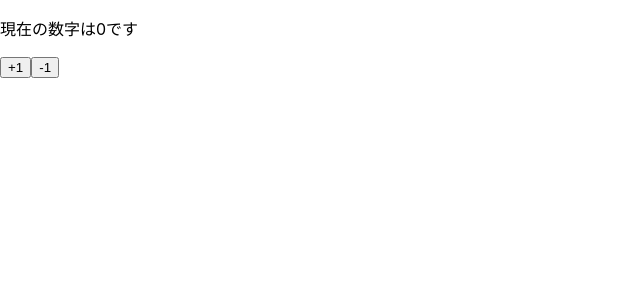
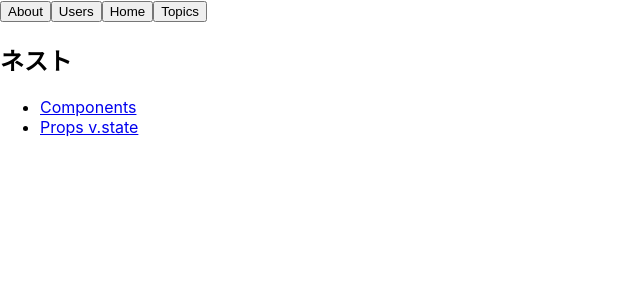
Before and after one commit to IHprogram/react-sample, a React (Create React App) app: page /topics in a window 1280 px wide. Shown: the top 300 px of the page, without its empty margins (0-640 px from the left). Built offline with nearby package versions, Linux system fonts and the light colour scheme.

Commit message:
ReactRouterによるルーティング練習

```diff
--- a/src/components/App.js
+++ b/src/components/App.js
@@ -5,24 +5,96 @@ import { connect } from 'react-redux';
 
 import { countPlus, countMinus } from '../actions'; // ActionsCreatorであるcountPlus、countMiusを読み込み
 
+import {
+  BrowserRouter as Router,
+  Switch,
+  Route,
+  Link,
+  useParams
+} from 'react-router-dom';
+
+import About from './about';
+import Users from './users';
+import { Topics } from './topics';
+import Navi from './navi';
+
+
 // クラスコンポーネントは以下の通り
-class App extends React.Component {
-  render() {
+const App = (hoge) => {
   console.log('クラスコンポは以下の通り');
-    console.log(this); // thisにはAppクラスの中身が入っている
-    const props = this.props
+  console.log(hoge);
+  const props = hoge
+  const index = 11;
+  console.log(props); // thisにはAppクラスの中身が入っている
   return (
     <React.Fragment>
+      <Router>
+        <div>
+
+          <Navi />
+
+          {/* ナビをhistoryオブジェクトで実装したためコメントアウト */}
+          {/* <nav>
+              <ul>
+                <li>
+                  <Link to="/">Home</Link>
+                </li>
+                <li>
+                  <Link to="/about/100">About</Link>
+                </li>
+                <li>
+                  <Link to="/id/777">ID</Link>
+                </li>
+                <li>
+                  <Link to="/users">Users</Link>
+                </li>
+                <li>
+                  <Link to="/mypagea">mypage</Link>
+                </li>
+              </ul>
+            </nav> */}
+
+          <Switch>
+            <Route path={['/users']} exact component={Users} />
+            <Route path={['/about/:aboutId', '/mypage']} exact component={About} />
+            <Route path={['/id/:id']} exact><Id /></Route>
+            <Route path='/topics' component={Topics} />
+            <Route path={['/']} exact>
+              <Home val={props.val} countPlus={props.countPlus} countMinus={props.countMinus} />
+            </Route>
+            <Route component={Error} />
+          </Switch>
+        </div>
+      </Router>
+    </React.Fragment>
+  )
+}
+
+const Home = (props) => {
+  return (
+    <React.Fragment>
+      <h2>Home</h2>
       <p>現在の数字は{props.val}です</p>
       <button onClick={props.countPlus}>+1</button>
       <button onClick={props.countMinus}>-1</button>
     </React.Fragment>
   )
 }
+
+const Id = () => {
+  console.dir(useParams)
+  const { id } = useParams();
+  console.log('useParamsです');
+  console.dir(useParams);
+  return <h2>Id: {id}</h2>
+}
+
+const Error = () => {
+  return <h2>エラーです</h2>;
 }
 
 
-// 関数コンポーネントなら以下の通り
+// 関数コンポーネントなら以下の通り(propsを使わないといけない？)
 // const App = (hoge) => {
 //   const props = hoge;
 //   return (
--- /dev/null
+++ b/src/components/about.js
@@ -0,0 +1,21 @@
+import React from 'react'
+
+// const About = () => {
+//   return (
+//     <React.Fragment>
+//       <h2>About</h2>
+//       <p>about.jsです</p>
+//     </React.Fragment>
+//   )
+// }
+
+class About extends React.Component {
+  render() {
+    const { params } = this.props.match
+    return (
+      <h2>About: {params.aboutId}</h2>
+    )
+  }
+}
+
+export default About
--- /dev/null
+++ b/src/components/navi.js
@@ -0,0 +1,21 @@
+import React from 'react';
+import { useHistory } from 'react-router-dom';
+
+const Nav = props => {
+  const history = useHistory();
+  const handleLink = path => history.push(path);
+  const kakunin = () => {
+    history.block('このページを離れますか?');
+    handleLink('/users')
+  }
+  return (
+    <nav>
+      <button onClick={() => handleLink('/about/100')}>About</button>
+      <button onClick={kakunin}>Users</button>
+      <button onClick={() => handleLink('/')}>Home</button>
+      <button onClick={() => handleLink('/topics')}>Topics</button>
+    </nav>
+  )
+}
+
+export default Nav;
--- /dev/null
+++ b/src/components/topics.js
@@ -0,0 +1,29 @@
+import { Switch, Route, Link, useRouteMatch } from 'react-router-dom';
+export const Topics = () => {
+  const match = useRouteMatch();
+  console.log('useRouteMatchの中身');
+  console.log(match.url);
+  console.log(match.path);
+  return (
+    <div>
+      <h2>ネスト</h2>
+      <ul>
+        <li>
+          <Link to={`${match.url}/components`}>Components</Link>
+        </li>
+        <li>
+          <Link to={`${match.url}/props-v-state`}>Props v.state</Link>
+        </li>
+      </ul>
+
+      <Switch>
+        <Route path={`${match.path}/components`}>
+          <h3>components</h3>
+        </Route>
+        <Route path={`${match.path}/props-v-state`}>
+          <h3>Props v.state</h3>
+        </Route>
+      </Switch>
+    </div>
+  )
+}
--- /dev/null
+++ b/src/components/users.js
@@ -0,0 +1,12 @@
+import React from 'react';
+
+const Users = () => {
+  return (
+    <React.Fragment>
+      <h2>Users</h2>
+      <p>users.jsです</p>
+    </React.Fragment>
+  )
+}
+
+export default Users;
```
Lines whose indentation alone changed are shown as unchanged.
